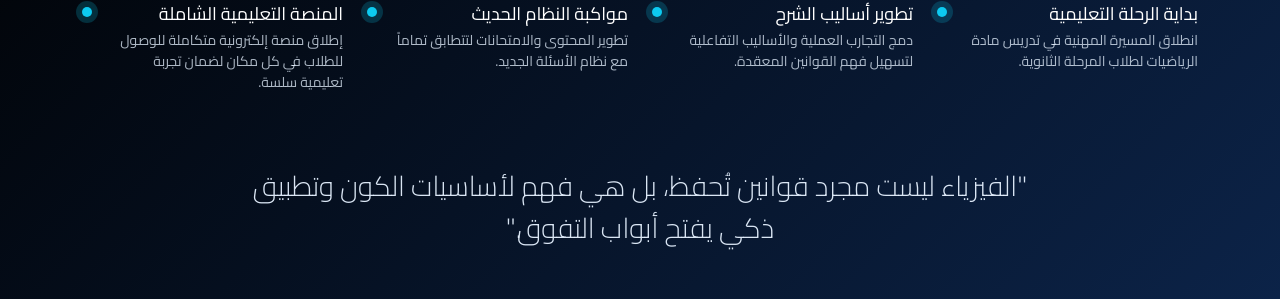
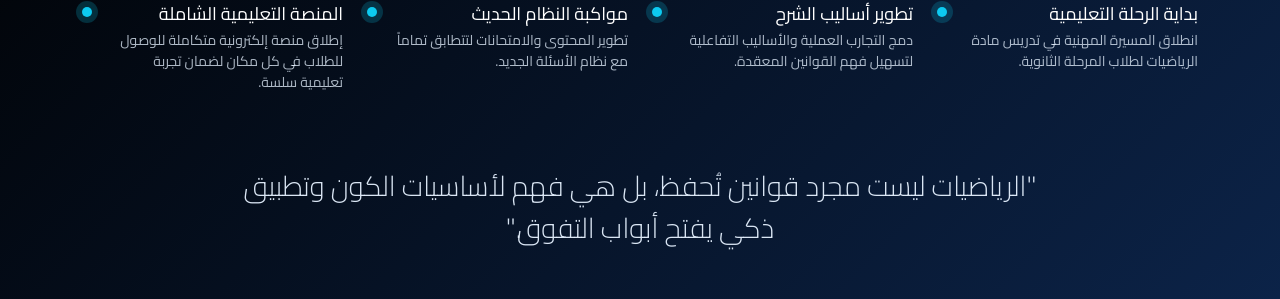
Before and after one commit to hassan6102/alaa_hakem, a plain HTML site: page about.html in a window 1280 px wide. Shown: the part 1096-1395 px from the top of the page. Drawn offline with nearby package versions, Linux system fonts and the light colour scheme.

Commit message:
Update about.html

```diff
--- a/about.html
+++ b/about.html
@@ -171,7 +171,7 @@
 
         <!-- Quote -->
         <blockquote class="personal-quote text-center mb-5" data-aos="fade-down" data-aos-delay="200">
-          <p>"الفيزياء ليست مجرد قوانين تُحفظ، بل هي فهم لأساسيات الكون وتطبيق ذكي يفتح أبواب التفوق."</p>
+          <p>"الرياضيات ليست مجرد قوانين تُحفظ، بل هي فهم لأساسيات الكون وتطبيق ذكي يفتح أبواب التفوق."</p>
         </blockquote>
         <!-- End Quote -->
 
```
